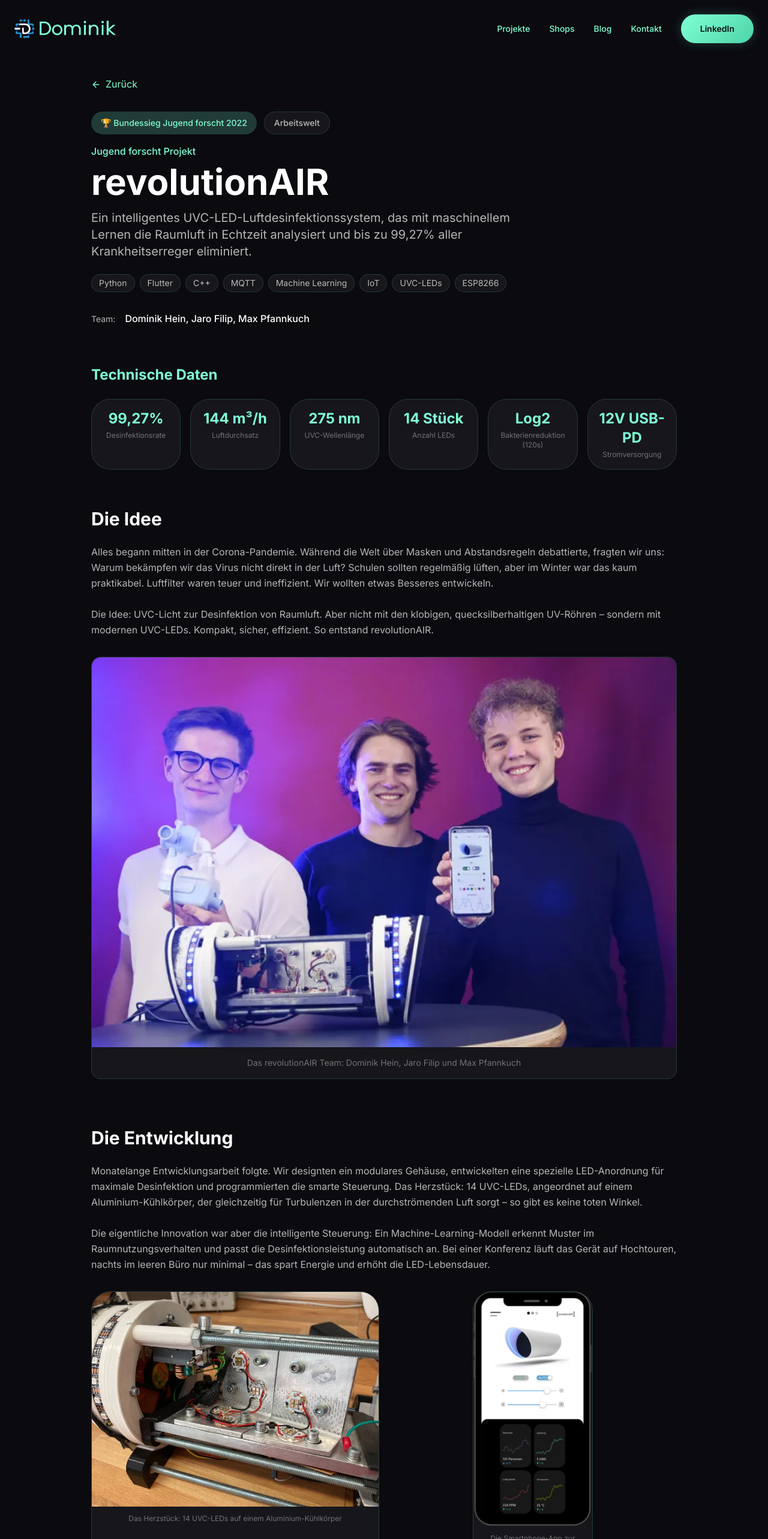
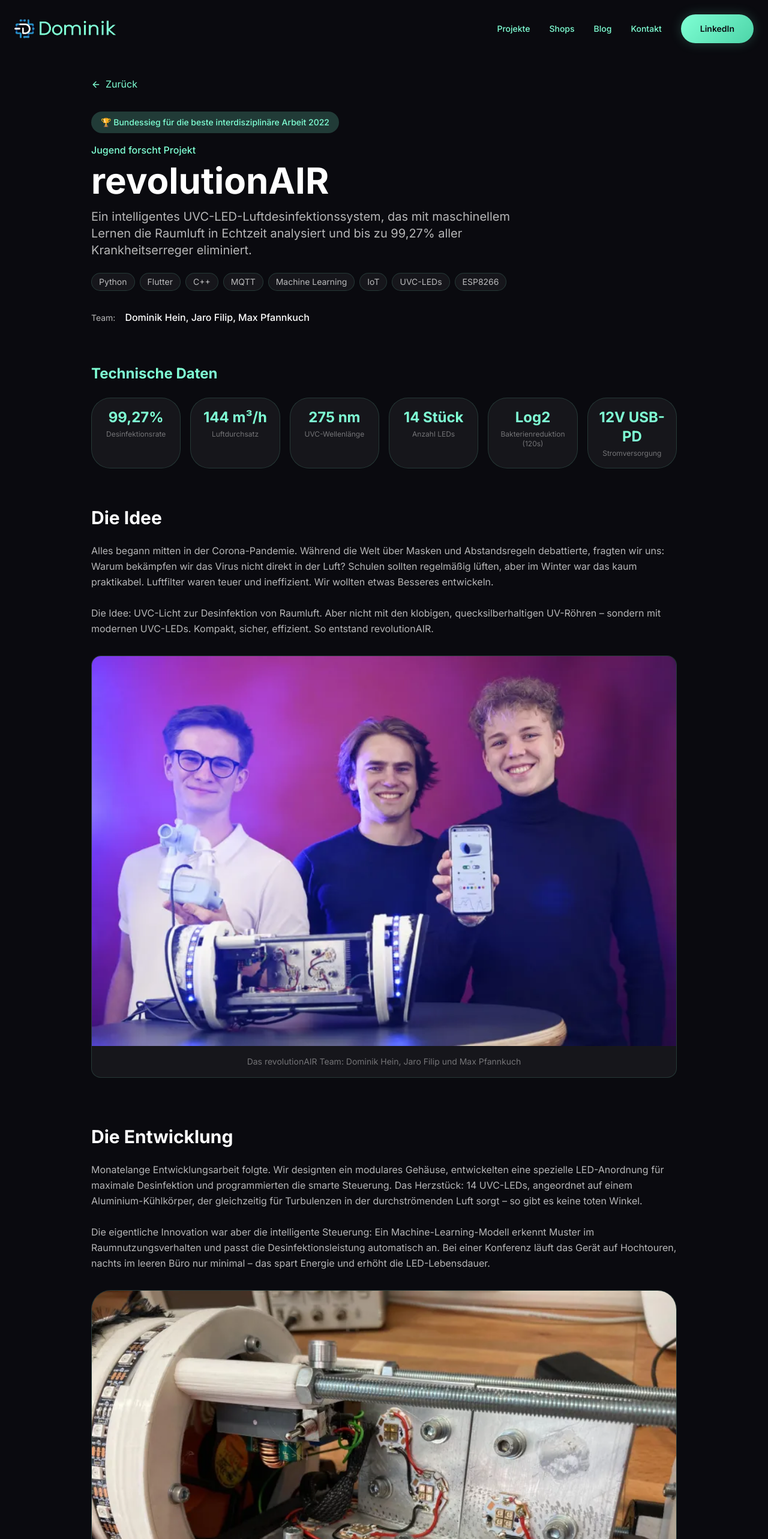
Before and after one commit to gratisCobalt/dominikhein.de, a React (Vite) app: page /projekt/revolutionair in a window 1280 px wide. Shown: the top 2566 px of the page at 60% size. Built offline with nearby package versions, Linux system fonts and the light colour scheme.

Commit message:
fix: Nahaufnahme image layout, correct award to interdisziplinäre Arbeit

```diff
--- a/src/data/revolutionairData.ts
+++ b/src/data/revolutionairData.ts
@@ -23,6 +23,7 @@ export interface GalleryImage {
   alt: string
   caption: string
   isPortrait?: boolean
+  isFeatured?: boolean
 }
 
 export interface StorySection {
@@ -68,7 +69,7 @@ Die Idee: UVC-Licht zur Desinfektion von Raumluft. Aber nicht mit den klobigen,
 
 Die eigentliche Innovation war aber die intelligente Steuerung: Ein Machine-Learning-Modell erkennt Muster im Raumnutzungsverhalten und passt die Desinfektionsleistung automatisch an. Bei einer Konferenz läuft das Gerät auf Hochtouren, nachts im leeren Büro nur minimal – das spart Energie und erhöht die LED-Lebensdauer.`,
     images: [
-      { src: nahaufnahme, alt: 'Nahaufnahme des Luftdesinfektionsgeräts', caption: 'Das Herzstück: 14 UVC-LEDs auf einem Aluminium-Kühlkörper' },
+      { src: nahaufnahme, alt: 'Nahaufnahme des Luftdesinfektionsgeräts', caption: 'Das Herzstück: 14 UVC-LEDs auf einem Aluminium-Kühlkörper', isFeatured: true },
       { src: appScreenshot, alt: 'revolutionAIR App Screenshot', caption: 'Die Smartphone-App zur Steuerung und Überwachung', isPortrait: true },
     ],
   },
@@ -86,7 +87,7 @@ Die Ergebnisse übertrafen unsere Erwartungen: Bei 120 Sekunden Expositionszeit
     title: 'Der Bundeswettbewerb',
     content: `Mai 2022: Der Bundeswettbewerb von Jugend forscht in Lübeck. Fünf Tage intensive Präsentationen, Jury-Gespräche und der Austausch mit anderen jungen Forschern aus ganz Deutschland. Die Anspannung war greifbar, aber auch die Begeisterung für die vielen innovativen Projekte um uns herum.
 
-Dann der große Moment: Bundessieg im Bereich Arbeitswelt. Wir konnten es kaum fassen. All die Arbeit, die durchwachten Nächte, die gescheiterten Experimente – sie hatten sich ausgezahlt.`,
+Dann der große Moment: Bundessieg für die beste interdisziplinäre Arbeit – eine fachbereichsübergreifende Auszeichnung, die eine noch höhere Ehre darstellt. Wir konnten es kaum fassen. All die Arbeit, die durchwachten Nächte, die gescheiterten Experimente – sie hatten sich ausgezahlt.`,
     images: [
       { src: afterparty, alt: 'Bundeswettbewerb Afterparty', caption: 'Feier nach der Preisverleihung – ein unvergesslicher Abend' },
     ],
--- a/src/pages/RevolutionairPage.tsx
+++ b/src/pages/RevolutionairPage.tsx
@@ -36,10 +36,7 @@ export function RevolutionairPage() {
           >
             <div className="mb-4 flex flex-wrap gap-3">
               <span className="inline-flex items-center gap-2 px-4 py-2 text-sm font-medium bg-accent/20 text-accent rounded-full">
-                🏆 Bundessieg Jugend forscht 2022
-              </span>
-              <span className="inline-flex items-center px-4 py-2 text-sm font-medium bg-glass-bg border border-glass-border text-text-secondary rounded-full">
-                Arbeitswelt
+                🏆 Bundessieg für die beste interdisziplinäre Arbeit 2022
               </span>
             </div>
 
@@ -139,13 +136,19 @@ export function RevolutionairPage() {
                       whileInView={{ opacity: 1, scale: 1 }}
                       viewport={{ once: true }}
                       transition={{ delay: imageIndex * 0.1 }}
-                      className={`rounded-xl overflow-hidden bg-glass-bg border border-glass-border flex flex-col ${image.isPortrait ? 'max-w-[200px] mx-auto' : ''}`}
+                      className={`rounded-xl overflow-hidden bg-glass-bg border border-glass-border flex flex-col ${image.isPortrait ? 'max-w-[200px] mx-auto' : ''} ${image.isFeatured ? 'md:col-span-2 lg:col-span-3' : ''}`}
                     >
                       {image.isPortrait ? (
                         <img
                           src={image.src}
                           alt={image.alt}
                           className="w-full h-auto object-contain"
+                        />
+                      ) : image.isFeatured ? (
+                        <img
+                          src={image.src}
+                          alt={image.alt}
+                          className="w-full h-auto object-cover"
                         />
                       ) : (
                         <div className="aspect-[4/3] overflow-hidden">
```
